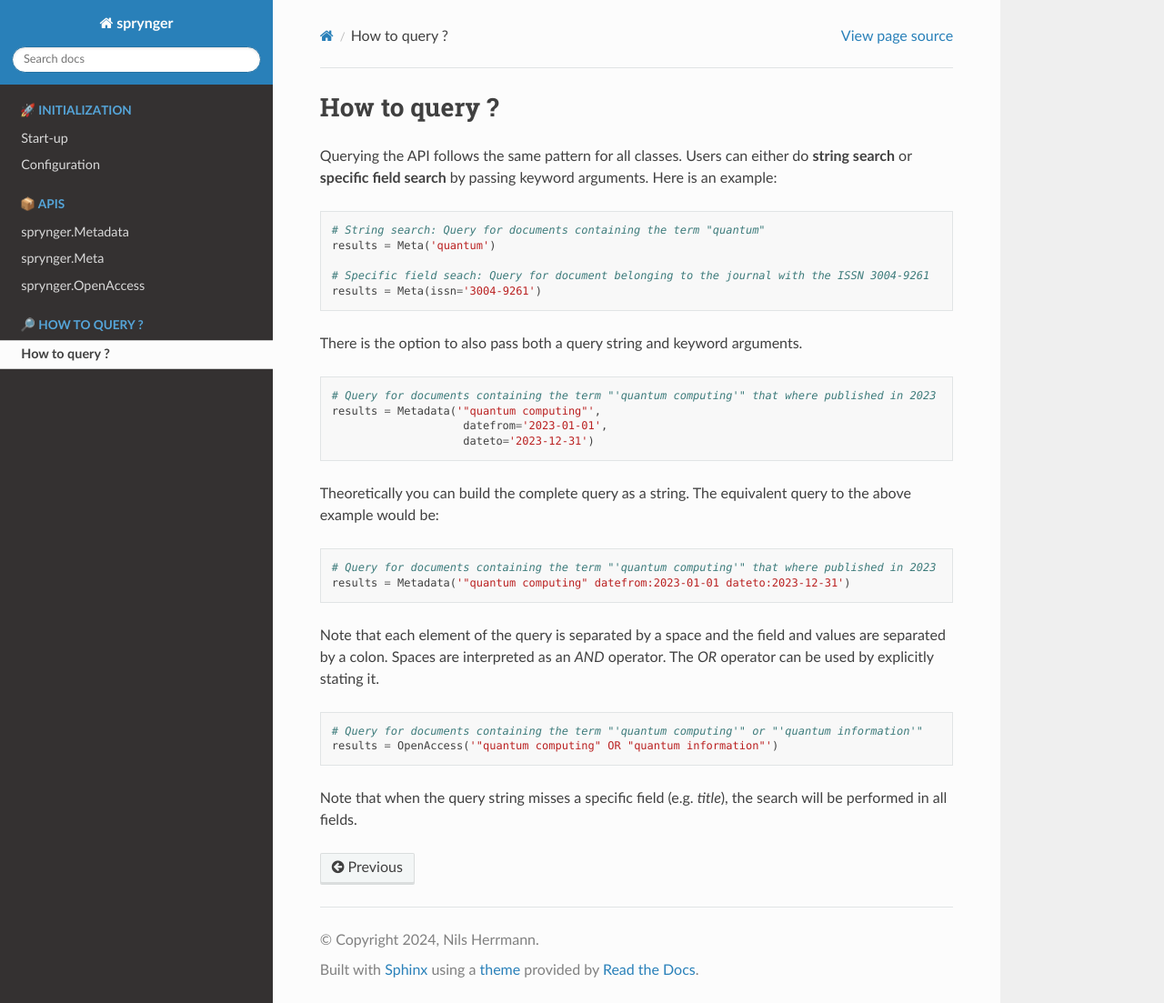
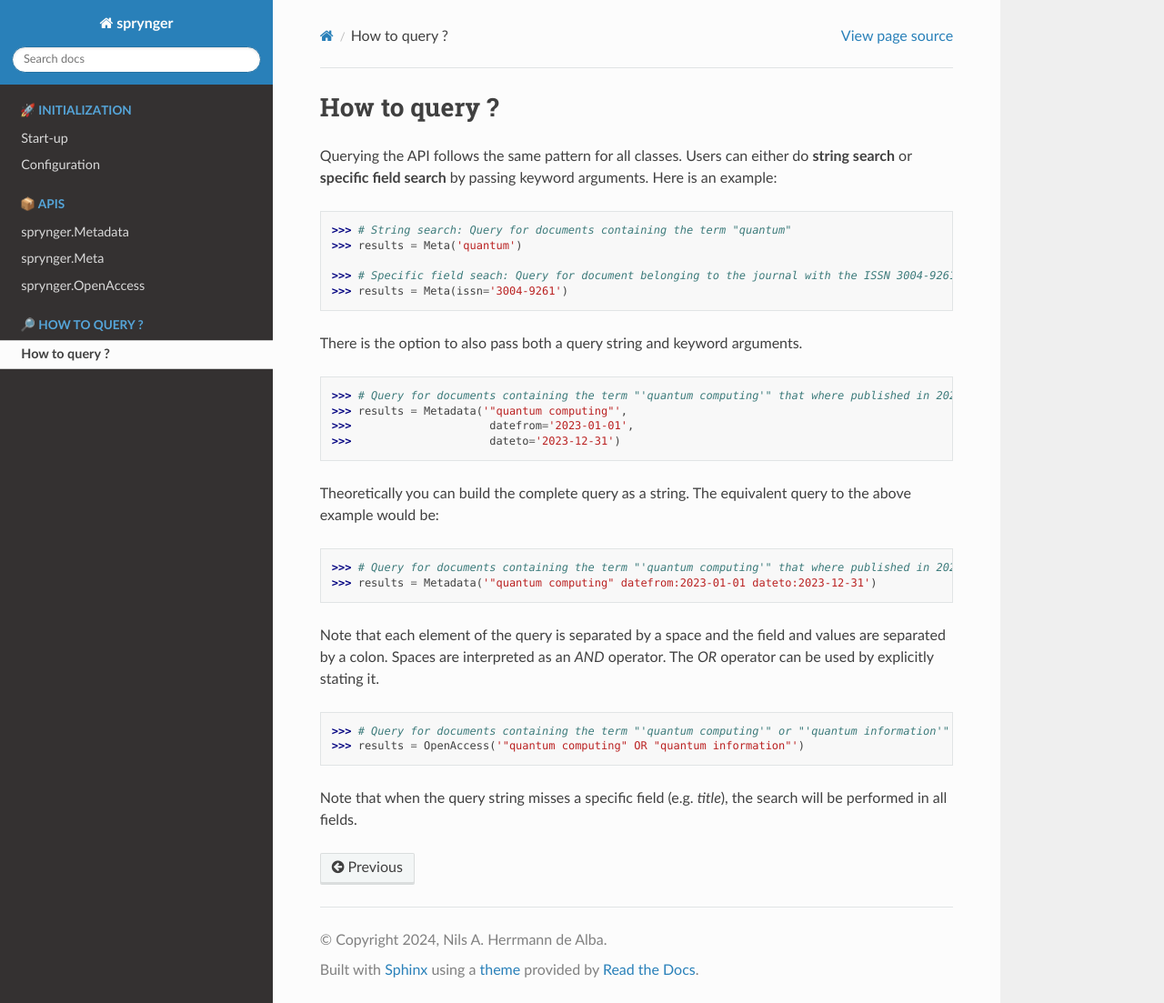
Before and after one commit to nils-herrmann/sprynger, a Sphinx documentation site: the page built from docs/source/how_to_query.rst, in a window 1280 px wide and 1103 px high. Shown: the whole window at 91% size. Built offline with Sphinx 7.4.7 and the Read the Docs theme 3.1.0, drawn with Linux system fonts in a browser that asks for light colours.

```diff
--- a/docs/source/conf.py
+++ b/docs/source/conf.py
@@ -4,9 +4,9 @@ sys.path.insert(0, os.path.abspath('../../'))
 
 
 project = 'sprynger'
-copyright = '2024, Nils Herrmann'
-author = 'Nils Herrmann'
-release = '0.1'
+copyright = '2024, Nils A. Herrmann de Alba'
+author = 'Nils A. Herrmann de Alba'
+release = '0.1.1'
 
 # -- General configuration ---------------------------------------------------
 # https://www.sphinx-doc.org/en/master/usage/configuration.html#general-configuration
@@ -17,6 +17,7 @@ extensions = [
     'sphinx.ext.napoleon',  # Optional: for Google and NumPy style docstrings
     'sphinx_copybutton'
 ]
+copybutton_prompt_text = ">>> "
 
 templates_path = ['_templates']
 exclude_patterns = []
--- a/docs/source/how_to_query.rst
+++ b/docs/source/how_to_query.rst
@@ -4,37 +4,37 @@ How to query ?
 Querying the API follows the same pattern for all classes. Users can either do **string search**
 or **specific field search** by passing keyword arguments. Here is an example:
 
-.. code-block:: python
+.. code:: python
 
-    # String search: Query for documents containing the term "quantum"
-    results = Meta('quantum')
+    >>> # String search: Query for documents containing the term "quantum"
+    >>> results = Meta('quantum')
 
-    # Specific field seach: Query for document belonging to the journal with the ISSN 3004-9261
-    results = Meta(issn='3004-9261')
+    >>> # Specific field seach: Query for document belonging to the journal with the ISSN 3004-9261
+    >>> results = Meta(issn='3004-9261')
 
 
 There is the option to also pass both a query string and keyword arguments.
 
-.. code-block:: python
+.. code:: python
 
-    # Query for documents containing the term "'quantum computing'" that where published in 2023
-    results = Metadata('"quantum computing"',
-                        datefrom='2023-01-01',
-                        dateto='2023-12-31')
+    >>> # Query for documents containing the term "'quantum computing'" that where published in 2023
+    >>> results = Metadata('"quantum computing"',
+    >>>                     datefrom='2023-01-01',
+    >>>                     dateto='2023-12-31')
 
 Theoretically you can build the complete query as a string. The equivalent query to the above example would be:
 
-.. code-block:: python
+.. code:: python
 
-    # Query for documents containing the term "'quantum computing'" that where published in 2023
-    results = Metadata('"quantum computing" datefrom:2023-01-01 dateto:2023-12-31')
+    >>> # Query for documents containing the term "'quantum computing'" that where published in 2023
+    >>> results = Metadata('"quantum computing" datefrom:2023-01-01 dateto:2023-12-31')
 
 Note that each element of the query is separated by a space and the field and values are separated by a colon. Spaces
 are interpreted as an `AND` operator. The `OR` operator can be used by explicitly stating it.
 
-.. code-block:: python
+.. code:: python
 
-    # Query for documents containing the term "'quantum computing'" or "'quantum information'"
-    results = OpenAccess('"quantum computing" OR "quantum information"')
+    >>> # Query for documents containing the term "'quantum computing'" or "'quantum information'"
+    >>> results = OpenAccess('"quantum computing" OR "quantum information"')
 
 Note that when the query string misses a specific field (e.g. `title`), the search will be performed in all fields.
--- a/pyproject.toml
+++ b/pyproject.toml
@@ -9,7 +9,7 @@ authors = [
   { name="Nils Herrmann", email="nils_herrmann@outlook.de" },
 ]
 description = "An API wrapper for Springer Nature"
-readme = "README.md"
+readme = "README.rst"
 requires-python = ">=3.9"
 dependencies = ["lxml", "requests", "urllib3"]
 keywords = ["API", "Springer", "wrapper", "requests", "lxml"]
```
Also changed, not shown: README.md (deleted, +0 -99 lines), README.rst (added, +84 -0 lines), docs/source/index.rst (+3 -118 lines), docs/source/initialization.rst (+4 -4 lines).
